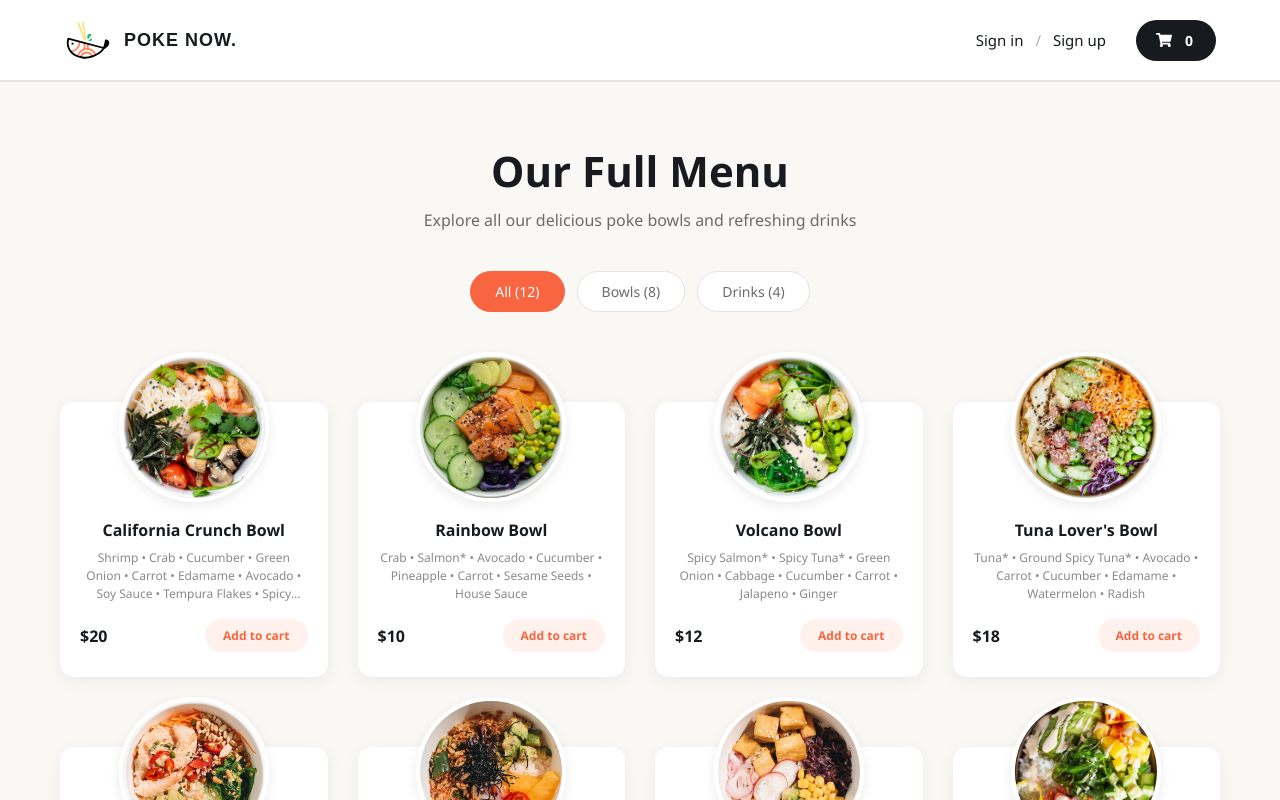
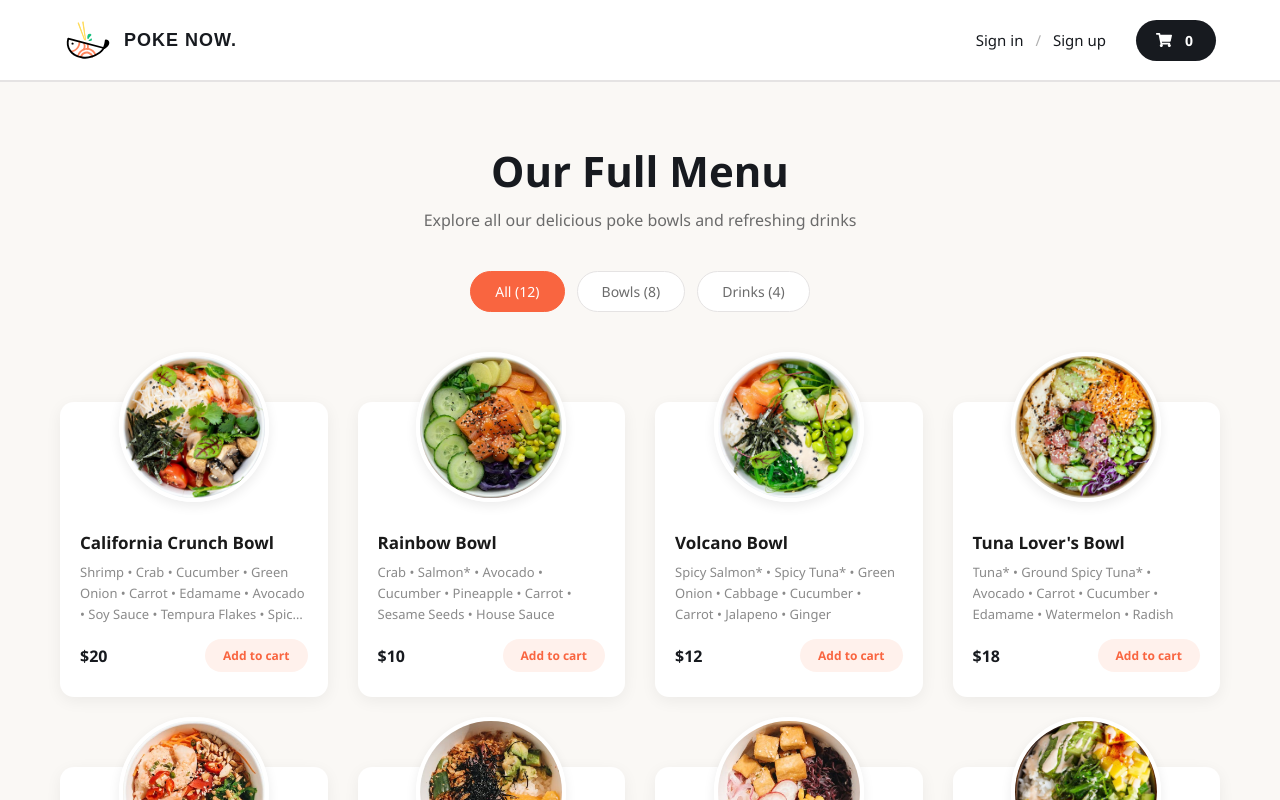
Before and after one commit to lalit-sahu-iphtech/Restaurant-App, a React (Vite) app: page /menu/see-all in a window 1280 px wide. Shown: the top 800 px of the page. Built offline with nearby package versions, Linux system fonts and the light colour scheme.

Commit message:
update menu card style (name, description)

```diff
--- a/src/pages/SeeAll/SeeAll.css
+++ b/src/pages/SeeAll/SeeAll.css
@@ -108,14 +108,20 @@
 }
 
 .see-all-card-name {
-    font-size: 16px;
+    /* font-size: 16px;
     font-weight: 700;
     color: #171A1F;
-    margin: 0 0 8px 0;
+    margin: 0 0 8px 0; */
+    font-size: 17px;
+    font-weight: 600;
+    color: #1a1a1a;
+    margin: 12px 0 8px;
+    text-align: left;
+    width: 100%;
 }
 
 .see-all-card-desc {
-    font-size: 12px;
+    /* font-size: 12px;
     color: #8a8a8a;
     line-height: 1.5;
     flex-grow: 1;
@@ -124,7 +130,18 @@
     -webkit-line-clamp: 3;
     -webkit-box-orient: vertical;
     overflow: hidden;
-    min-height: 54px;
+    min-height: 54px; */
+    font-size: 13px;
+    color: #8a8a8a;
+    line-height: 1.6;
+    text-align: left;
+    flex-grow: 1;
+    margin-bottom: 15px;
+    width: 100%;
+    display: -webkit-box;
+    -webkit-line-clamp: 3;
+    -webkit-box-orient: vertical;
+    overflow: hidden;
 }
 
 .see-all-card-footer {
```
